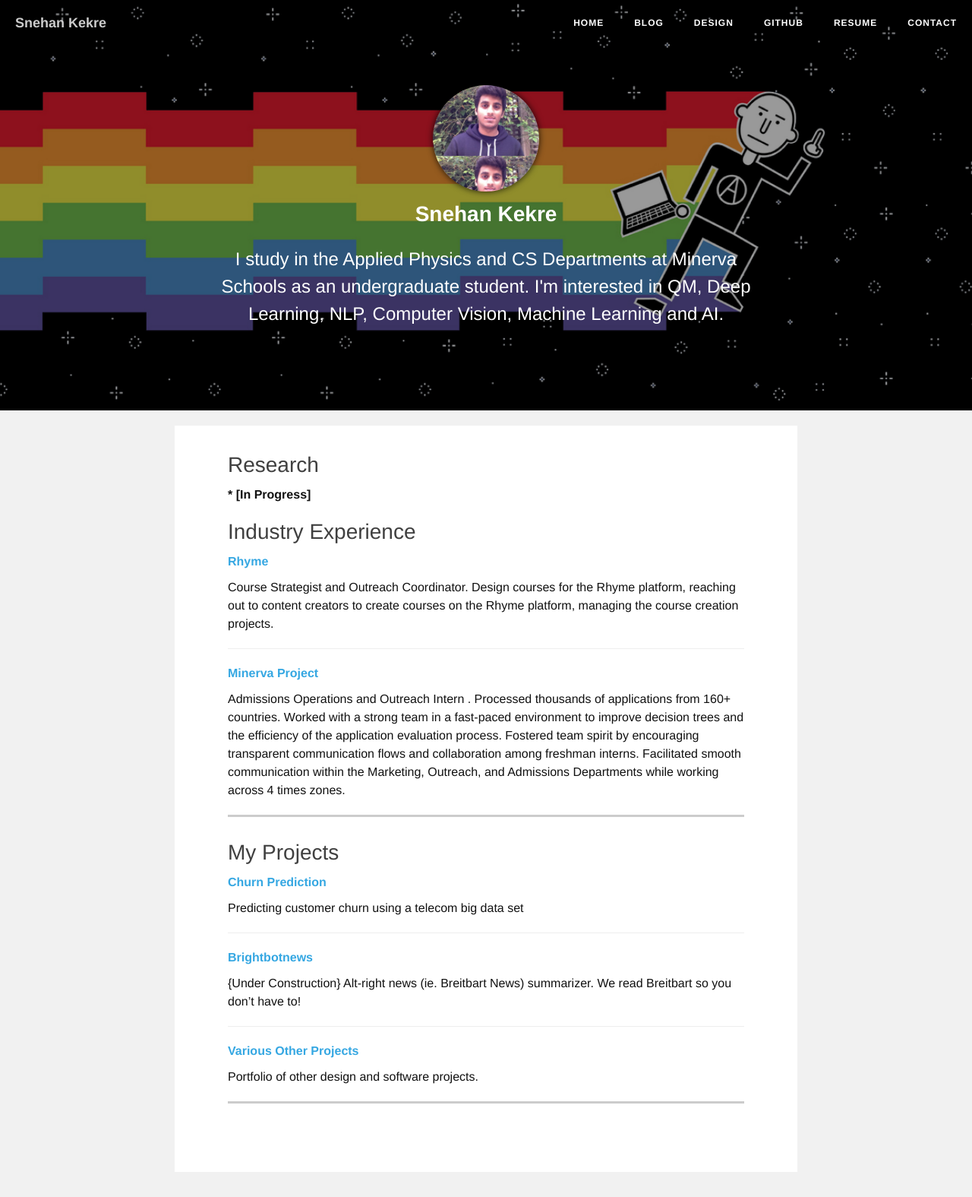
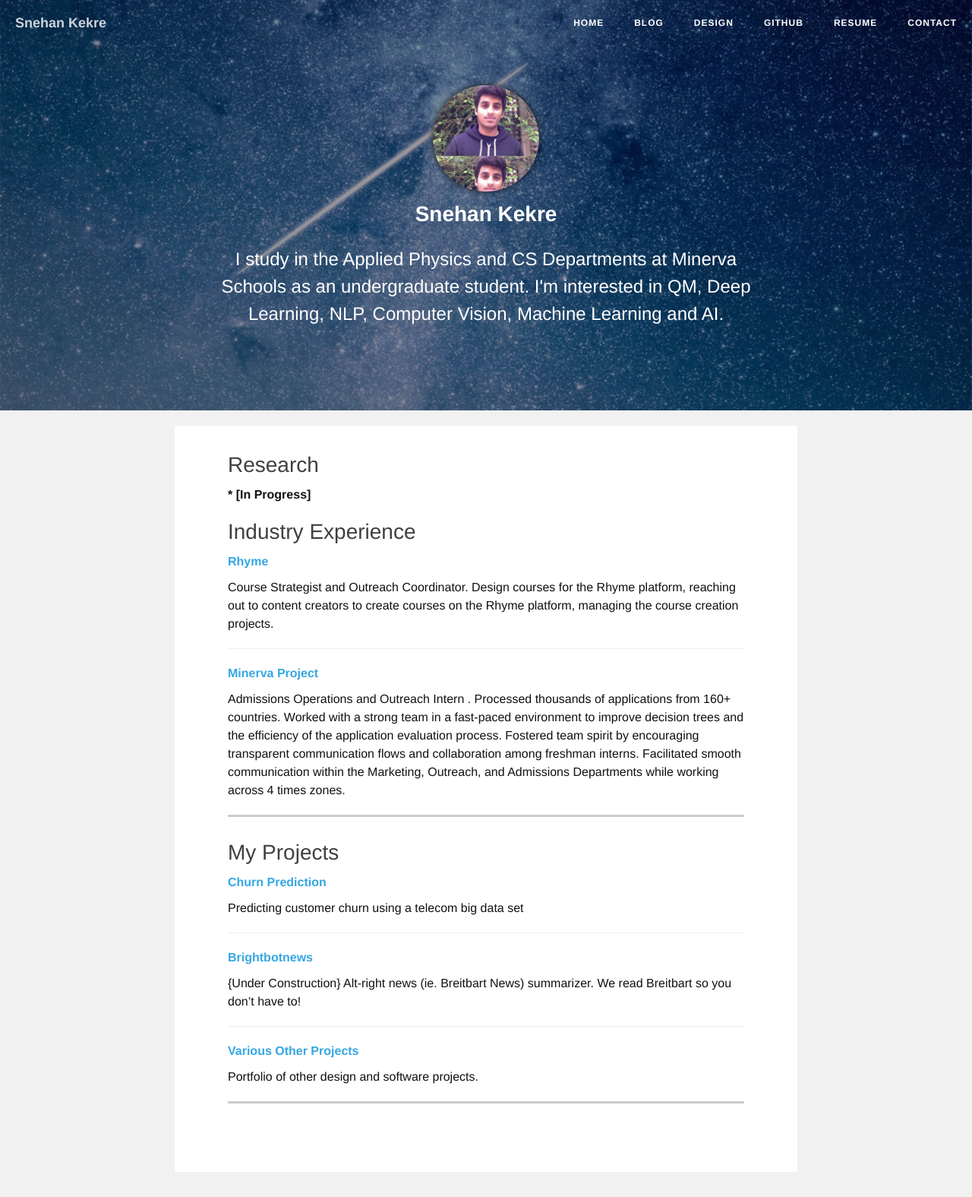
Before and after one commit to snehankekre/snehankekre.github.io, a Jekyll site: the page built from index.md, in a window 1280 px wide. Shown: the whole page at 76% size. Built offline with Jekyll 4.4.1, drawn with Linux system fonts in a browser that asks for light colours.

Commit message:
Filled with regret

```diff
--- a/index.md
+++ b/index.md
@@ -7,7 +7,7 @@
 title-size: 80px
 full-screen-mobile: true
 image:
-        feature: contact.png
+        feature: stars.jpeg
 comments: False
 ---
 
```
